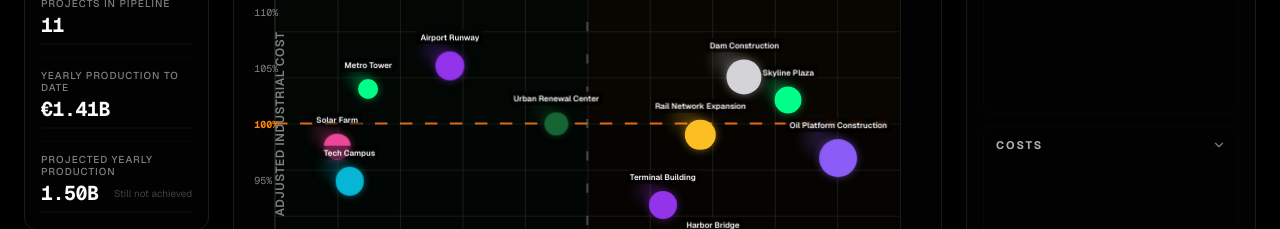
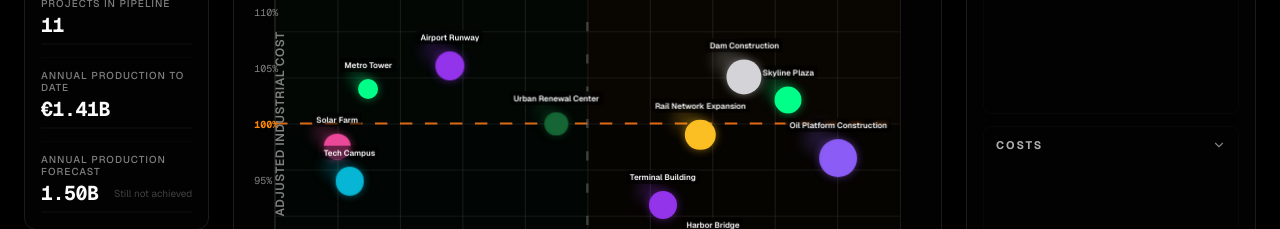
Before and after one commit to danielrebelo-volis/v0-volis-build-dashboard, a Next.js app: page / in a window 1280 px wide. Shown: the part 361-590 px from the top of the page. Built offline with nearby package versions, Linux system fonts and the light colour scheme.

Commit message:
feat: update metrics labels for clarity

```diff
--- a/components/metrics-sidebar.tsx
+++ b/components/metrics-sidebar.tsx
@@ -67,12 +67,12 @@ export function MetricsSidebar() {
             fill={40}
           />
           <KpiBlock
-            label="Yearly Production to Date"
+            label="Annual Production to Date"
             value="€1.41B"
             fill={94}
           />
           <KpiBlock
-            label="Projected Yearly Production"
+            label="Annual Production Forecast"
             value="1.50B"
             sub="Still not achieved"
             fill={86}
```
